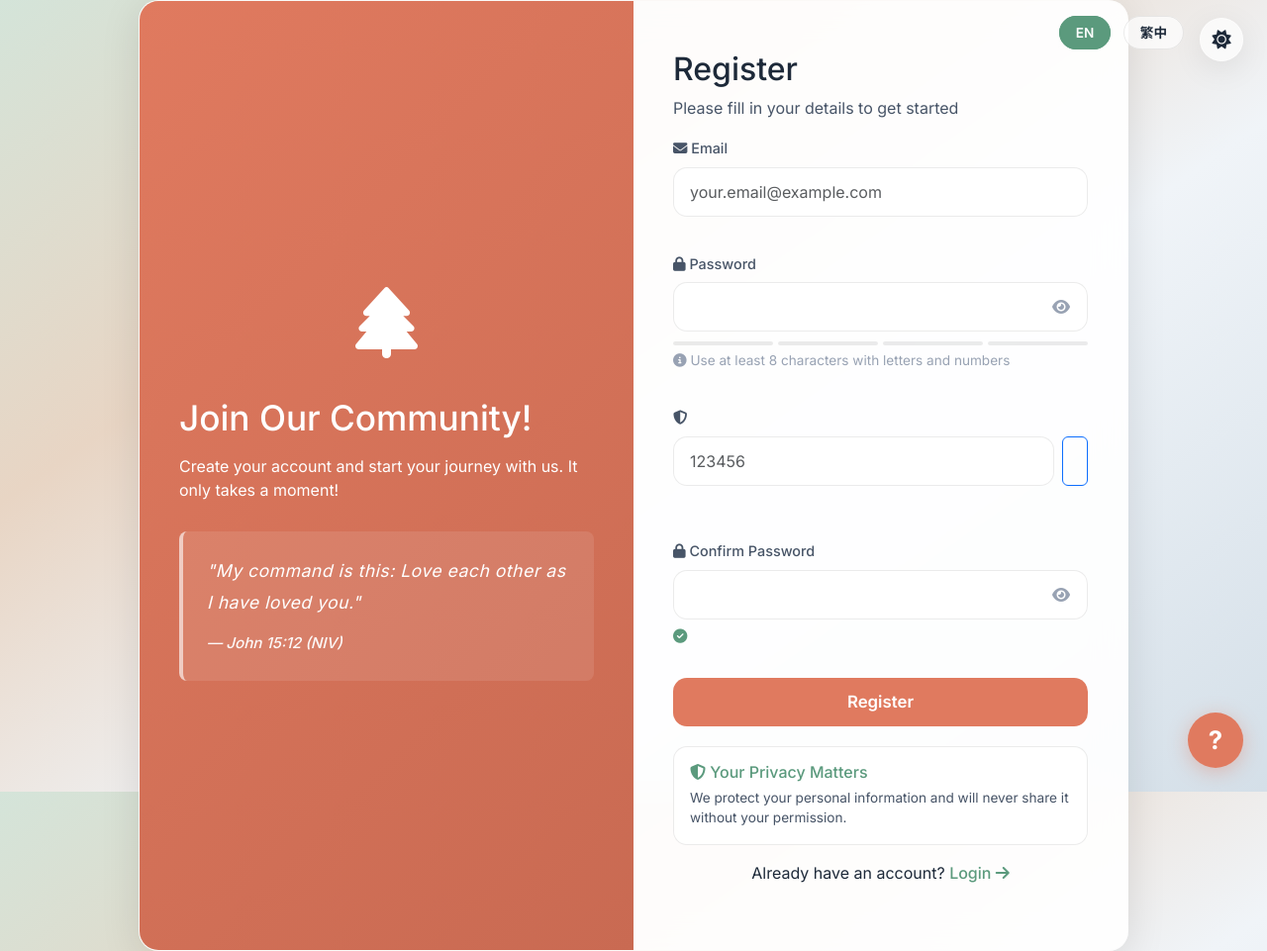
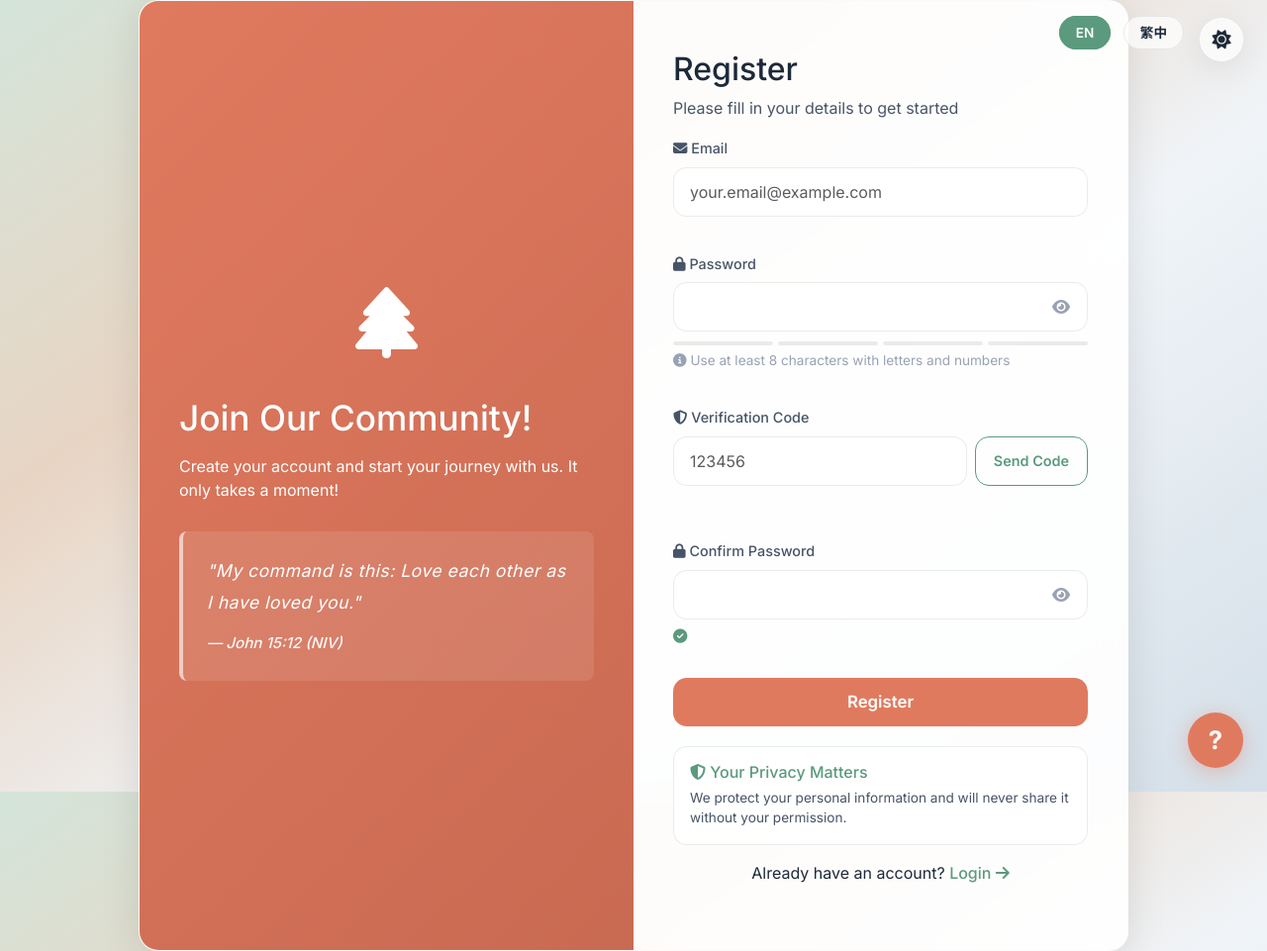
Before and after one commit to Brian-code-123/The-Listening-Tree, a FastAPI app: page /register in a window 1280 px wide. Shown: the whole page at 99% size. Run offline with FastAPI, Linux system fonts and the light colour scheme; some libraries are stand-ins or nearby versions.

Commit message:
Fix missing translations and styling for verification code field

```diff
--- a/static/style.css
+++ b/static/style.css
@@ -752,6 +752,16 @@ body {
 .page-register .password-hint { font-size: 0.85rem; color: var(--text-muted); margin-top: 5px; }
 .page-register .field-error { font-size: 0.85rem; color: var(--danger); margin-top: 5px; min-height: 1em; }
 .page-register .field-status { font-size: 0.85rem; margin-top: 5px; min-height: 1em; }
+.page-register .verify-code-group { display: flex; align-items: stretch; gap: 8px; }
+.page-register .verify-code-group .form-control { flex: 1 1 auto; min-width: 0; }
+.page-register .verify-code-group .btn {
+    flex: 0 0 auto; white-space: nowrap; padding: 0 18px;
+    border-radius: var(--radius-sm); font-weight: 600; font-size: 0.9rem;
+    border: 1.5px solid var(--primary); color: var(--primary); background: transparent;
+    transition: all 0.2s;
+}
+.page-register .verify-code-group .btn:hover:not(:disabled) { background: var(--primary); color: #fff; }
+.page-register .verify-code-group .btn:disabled { opacity: 0.6; cursor: not-allowed; }
 .page-register .field-status.is-error { color: var(--danger); }
 .page-register .field-status.is-success { color: var(--success); }
 .page-login .form-control-wrapper, .page-register .form-control-wrapper { position: relative; }
--- a/templates/register.html
+++ b/templates/register.html
@@ -113,9 +113,9 @@
                         <i class="fas fa-shield-alt"></i>
                         {{ translations.verification_code if translations else 'Verification Code' }}
                     </label>
-                    <div class="form-control-wrapper" style="display:flex; gap:8px;">
+                    <div class="form-control-wrapper verify-code-group">
                         <input type="text" name="verification_code" class="form-control" id="verification_code" inputmode="numeric" maxlength="6" pattern="[0-9]{6}" placeholder="123456" autocomplete="one-time-code" required>
-                        <button type="button" class="btn btn-outline-primary" id="sendCodeBtn" style="white-space:nowrap;">
+                        <button type="button" class="btn" id="sendCodeBtn">
                             {{ translations.send_code if translations else 'Send Code' }}
                         </button>
                     </div>
--- a/translations.py
+++ b/translations.py
@@ -137,6 +137,12 @@ TRANSLATIONS: dict[str, dict[str, str]] = {
         'register_title': 'Register',
         'register_desc': 'Please fill in your details to get started',
         'password_hint': 'Use at least 8 characters with letters and numbers',
+        'verification_code': 'Verification Code',
+        'send_code': 'Send Code',
+        'code_sent': 'Verification code sent',
+        'sending_code': 'Sending...',
+        'email_invalid': 'Please enter a valid email first',
+        'network_error': 'Network error, please try again',
         'privacy_title': 'Your Privacy Matters',
         'privacy_desc': 'We protect your personal information and will never share it without your permission.',
         'passwords_match': 'Passwords match!',
@@ -347,6 +353,12 @@ TRANSLATIONS: dict[str, dict[str, str]] = {
         'register_title': '註冊',
         'register_desc': '請填寫您的詳細資料以開始',
         'password_hint': '至少使用8個字符，包含字母與數字',
+        'verification_code': '驗證碼',
+        'send_code': '發送驗證碼',
+        'code_sent': '驗證碼已發送',
+        'sending_code': '發送緊...',
+        'email_invalid': '請先輸入有效電郵地址',
+        'network_error': '網絡錯誤，請再試一次',
         'privacy_title': '您的隱私非常重要',
         'privacy_desc': '我們保護您的個人資料，絕對不會未經許可分享。',
         'passwords_match': '密碼一致！',
```
